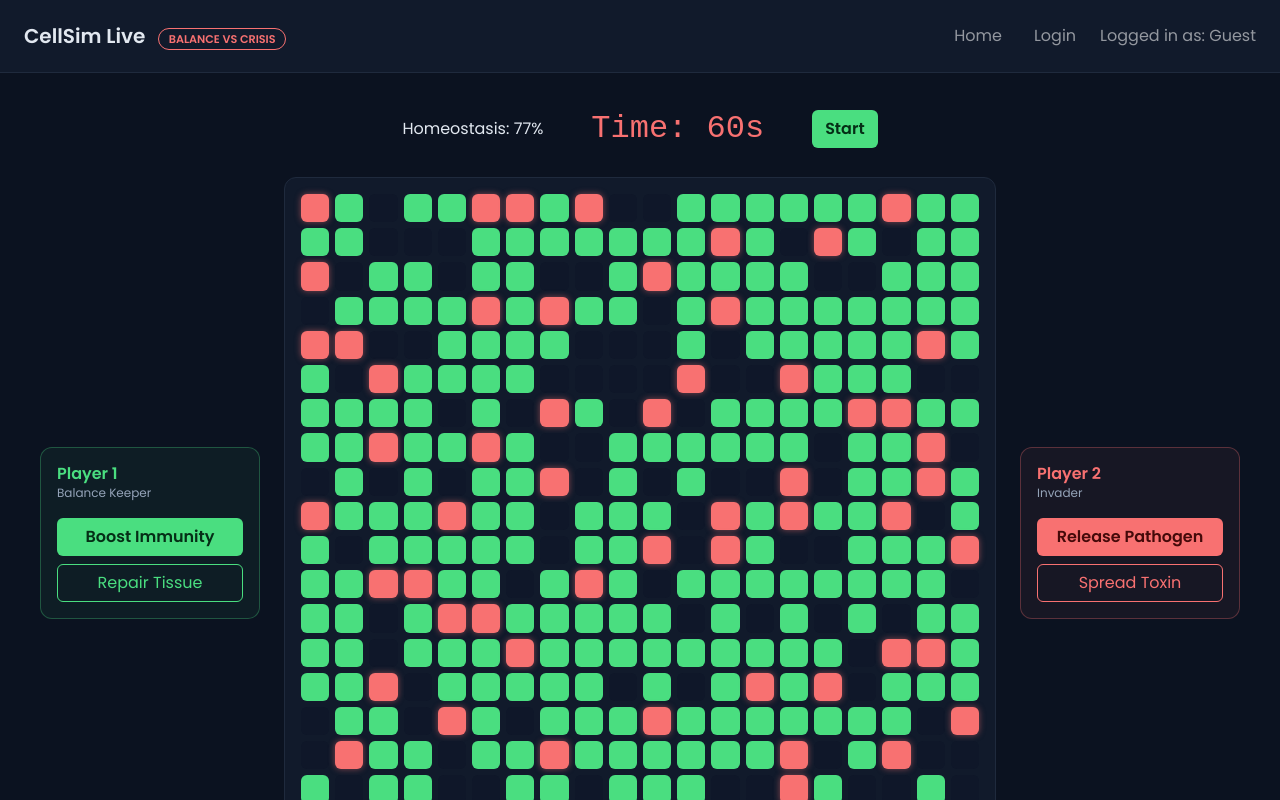
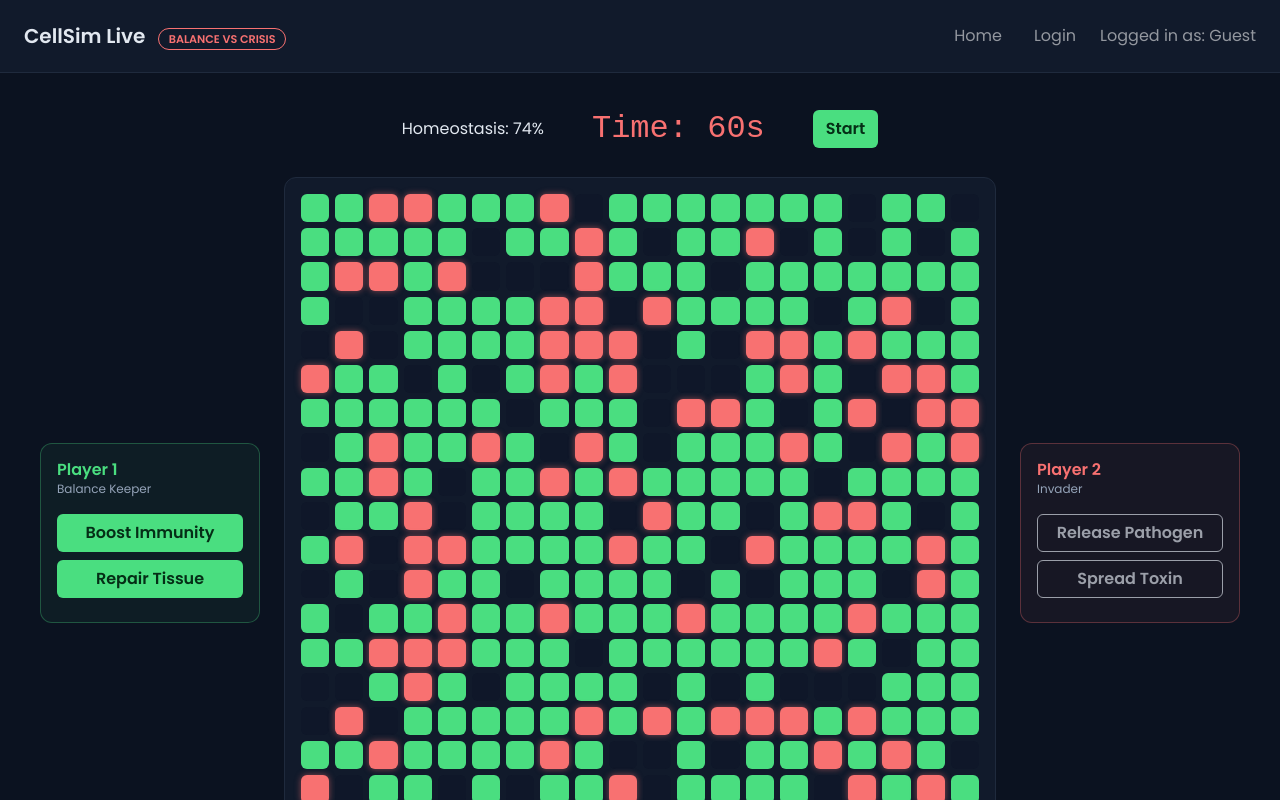
Before and after one commit to Casen-DG/startup, a React (Vite) app: page /play in a window 1280 px wide. Shown: the top 800 px of the page. Built offline with nearby package versions, Linux system fonts and the light colour scheme.

Commit message:
Add player actions, mock opponent and game over

```diff
--- a/src/play/play.jsx
+++ b/src/play/play.jsx
@@ -1,7 +1,17 @@
-import React, { useState, useEffect } from 'react';
-import { createGrid, nextGeneration, homeostasis } from './simulation.js';
+import React, { useState, useEffect, useRef } from 'react';
+import { createGrid, nextGeneration, homeostasis, applyAction } from './simulation.js';
 import { CellGrid } from './cellGrid.jsx';
 import { HomeostasisMeter } from './homeostasisMeter.jsx';
+import { PlayerPanel } from './playerPanel.jsx';
+
+const KEEPER_ACTIONS = [
+  { label: 'Boost Immunity', action: 'heal', count: 10 },
+  { label: 'Repair Tissue', action: 'heal', count: 5 },
+];
+const INVADER_ACTIONS = [
+  { label: 'Release Pathogen', action: 'infect', count: 8 },
+  { label: 'Spread Toxin', action: 'infect', count: 8 },
+];
 
 const DEFAULTS = { healthy: 60, pathogen: 20, duration: 60 };
 
@@ -18,12 +28,33 @@ export function Play() {
   const [grid, setGrid] = useState([]);
   const [running, setRunning] = useState(false);
   const [timeLeft, setTimeLeft] = useState(DEFAULTS.duration);
+  const [gameOver, setGameOver] = useState(false);
+  const [events, setEvents] = useState([]);
+  const savedRef = useRef(false);
 
-  useEffect(() => {
+  function resetGame() {
     const { healthy, pathogen, duration } = loadSettings();
     setGrid(createGrid(20, 20, healthy, pathogen));
     setTimeLeft(duration);
+    setGameOver(false);
+    setEvents([]);
+    setRunning(false);
+    savedRef.current = false;
+  }
+
+  useEffect(() => {
+    resetGame();
   }, []);
+
+  // Mock opponent (stand-in for a WebSocket player)
+  useEffect(() => {
+    if (!running) return undefined;
+    const id = setInterval(() => {
+      setGrid(g => applyAction(g, 'infect', 8));
+      setEvents(ev => [...ev, 'Invader released pathogens'].slice(-5));
+    }, 2000);
+    return () => clearInterval(id);
+  }, [running]);
 
   useEffect(() => {
     if (!running) return undefined;
@@ -36,8 +67,30 @@ export function Play() {
   }, [running]);
 
   useEffect(() => {
-    if (timeLeft <= 0) setRunning(false);
+    if (timeLeft <= 0) {
+      setRunning(false);
+      setGameOver(true);
+    }
   }, [timeLeft]);
+
+  useEffect(() => {
+    if (!gameOver || savedRef.current) return;
+    savedRef.current = true;
+    let scores = [];
+    try {
+      scores = JSON.parse(localStorage.getItem('cellsimScores')) || [];
+    } catch (e) {
+      scores = [];
+    }
+    scores.push({
+      name: localStorage.getItem('userName') || 'Guest',
+      score: homeostasis(grid),
+      date: new Date().toLocaleDateString(),
+    });
+    localStorage.setItem('cellsimScores', JSON.stringify(scores));
+  }, [gameOver]);
+
+  const handleAction = (action, count) => setGrid(g => applyAction(g, action, count));
 
   return (
     <main>
@@ -53,22 +106,25 @@ export function Play() {
 
       {/* Main: two player panels around the cell grid */}
       <section className="game-layout">
-        <div className="player-card keeper">
-          <h3>Player 1</h3>
-          <p className="role">Balance Keeper</p>
-          <button className="btn btn-keeper w-100 mb-2">Boost Immunity</button>
-          <button className="btn btn-outline-keeper w-100">Repair Tissue</button>
-        </div>
+        <PlayerPanel role="Balance Keeper" actions={KEEPER_ACTIONS} onAction={handleAction} disabled={gameOver} />
 
         <CellGrid grid={grid} />
 
-        <div className="player-card invader">
-          <h3>Player 2</h3>
-          <p className="role">Invader</p>
-          <button className="btn btn-invader w-100 mb-2">Release Pathogen</button>
-          <button className="btn btn-outline-invader w-100">Spread Toxin</button>
-        </div>
+        <PlayerPanel role="Invader" actions={INVADER_ACTIONS} onAction={() => {}} disabled={true} />
       </section>
+
+      <ul className="event-log">
+        {events.map((e, i) => (
+          <li key={i}>{e}</li>
+        ))}
+      </ul>
+
+      {gameOver && (
+        <section className="game-over">
+          <h2>{homeostasis(grid) >= 50 ? 'Balance restored!' : 'Crisis wins!'}</h2>
+          <button className="btn btn-keeper" onClick={resetGame}>Play Again</button>
+        </section>
+      )}
 
       <p className="hint">Restore homeostasis before the timer runs out!</p>
     </main>
--- /dev/null
+++ b/src/play/playerPanel.jsx
@@ -0,0 +1,21 @@
+import React from 'react';
+
+export function PlayerPanel({ role, actions, onAction, disabled }) {
+  const isKeeper = role === 'Balance Keeper';
+  return (
+    <div className={`player-card ${isKeeper ? 'keeper' : 'invader'}`}>
+      <h3>{isKeeper ? 'Player 1' : 'Player 2'}</h3>
+      <p className="role">{role}</p>
+      {actions.map(({ label, action, count }) => (
+        <button
+          key={label}
+          className={`btn ${isKeeper ? 'btn-keeper' : 'btn-invader'} w-100 mb-2`}
+          disabled={disabled}
+          onClick={() => onAction(action, count)}
+        >
+          {label}
+        </button>
+      ))}
+    </div>
+  );
+}
```
